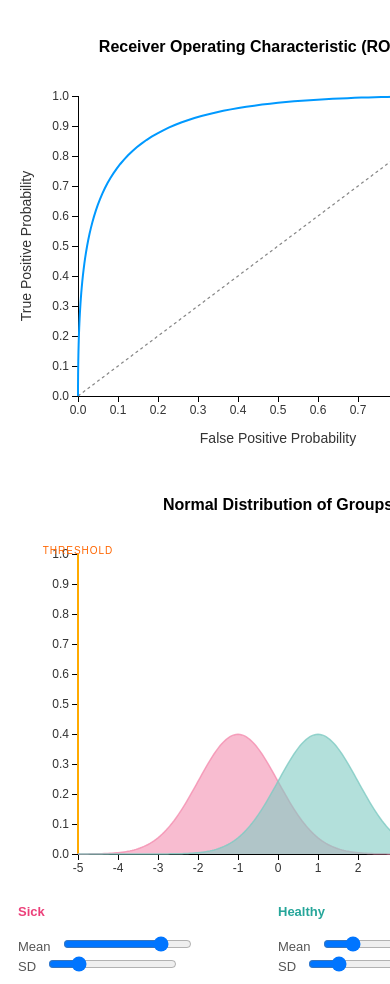
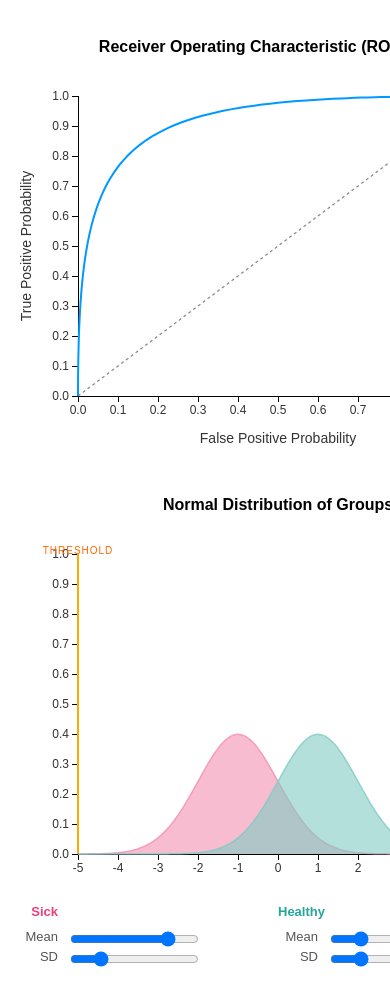
Before and after one commit to gyaikhom/roc, a plain HTML site: page index.html in a window 390 px wide. Shown: the top 984 px of the page. Drawn offline with nearby package versions, Linux system fonts and the light colour scheme.

Commit message:
Fixed style for mobile devices.

```diff
--- a/normal.js
+++ b/normal.js
@@ -123,6 +123,7 @@
         s_mean = -1;
         s_stddev = 1;
         s = d.append('div').attr('class', 'sick');
+        s.append('div').attr('class', 'title').text('Sick');
         add_slider(s, "Mean", "sick-mean",
                    xlim[0], 0, num_steps, s_mean);
         add_slider(s, "SD", "sick-stddev",
@@ -130,6 +131,7 @@
         h_mean = 1;
         health_stddev = 1;
         h = d.append('div').attr('class', 'healthy');
+        h.append('div').attr('class', 'title').text('Healthy');
         add_slider(h, "Mean", "healthy-mean",
                    0, xlim[1], num_steps, h_mean);
         add_slider(h, "SD", "healthy-stddev",
--- a/roc.css
+++ b/roc.css
@@ -45,24 +45,21 @@ div.healthy {
     float: left;
     font: 13px sans-serif;
     color: #555;
-    margin-top: -30px;
 }
 
-div.sick:before {
-    content: "Sick";
+div.sick .title {
     color: #EC407A;
     font-weight: bold;
     padding: 0px;
-    padding-bottom: 15px;
+    padding-bottom: 10px;
     display: block;
 }
 
-div.healthy:before {
-    content: "Healthy";
+div.healthy .title {
     color: #26A69A;
     font-weight: bold;
     padding: 0px;
-    padding-bottom: 15px;
+    padding-bottom: 10px;
     display: block;
 }
 
@@ -74,8 +71,9 @@ div.healthy * {
 div.sick div,
 div.healthy div {
     clear: both;
+    width: 40px;
+    text-align: right;
     margin-right: 10px;
-    margin-top: 5px;
 }
 
 #roc .diagonal {
@@ -163,3 +161,9 @@ div.healthy div {
     margin-top: 30px;
     margin-bottom: -30px
 }
+
+#normal > div {
+    margin-top: -30px;
+    position: relative;
+    display: inline-block;
+}
```
